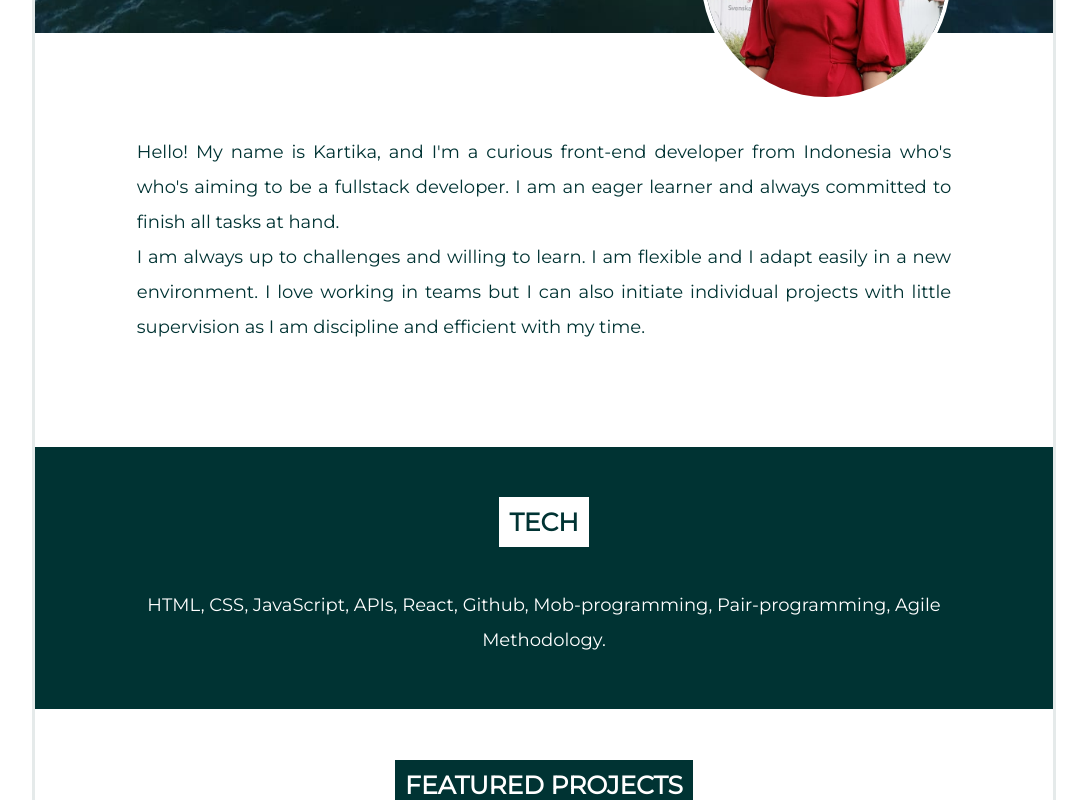
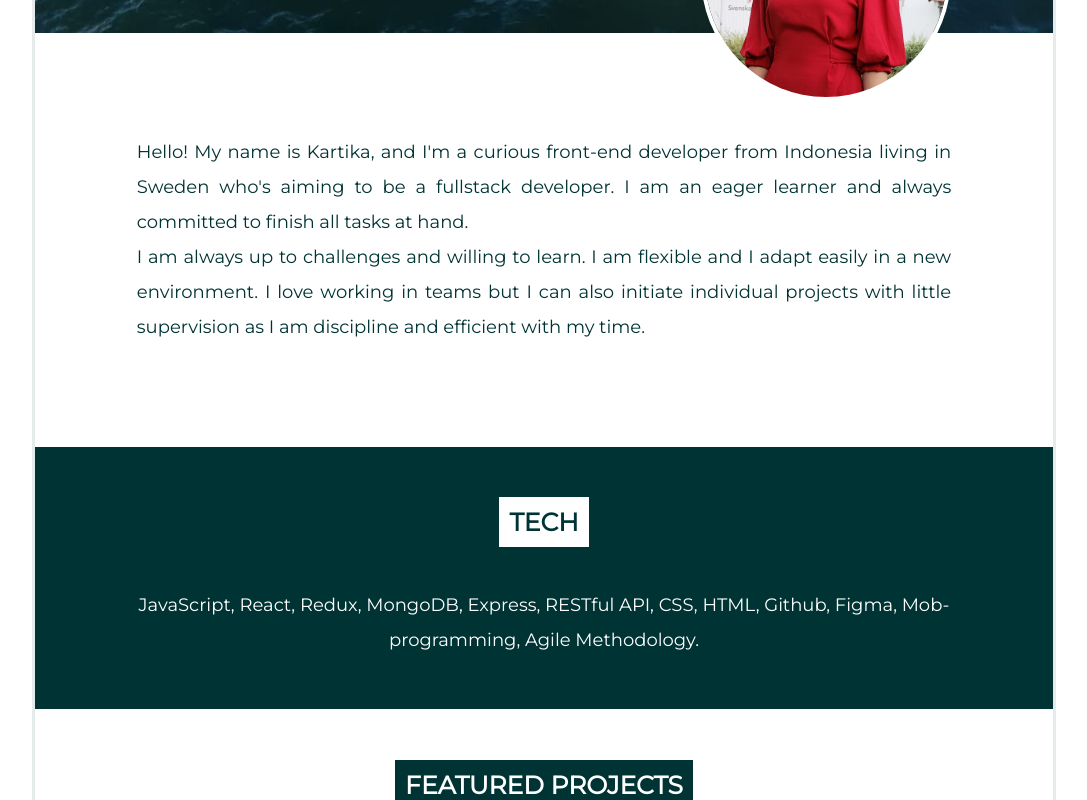
Before and after one commit to Technigo/project-react-portfolio, a React (Create React App) app: page / in a window 1280 px wide. Shown: the part 420-1220 px from the top of the page, without its empty margins (96-1183 px from the left). Built offline with nearby package versions, Linux system fonts and the light colour scheme.

Commit message:
cleaned up codes duplicate

```diff
--- a/src/components/Footer.js
+++ b/src/components/Footer.js
@@ -19,11 +19,7 @@ export const FooterWrapper = styled(Wrapper)`
   background: linear-gradient(180deg, #003333, #001F1F, #001515);
   padding-top: 20%;
 
-  @media (min-width: 668px) and (max-width: 1023px) {
-    padding-top: 10%;
-  }
-
-  @media (min-width: 1024px){
+  @media (min-width: 668px){
     padding-top: 10%;
   }
 `
--- a/src/components/GlobalStyles.js
+++ b/src/components/GlobalStyles.js
@@ -42,11 +42,7 @@ export const GridWrapper = styled.section`
   display: grid;
   grid-template-columns: 100%;
 
-  @media (min-width: 668px) and (max-width: 1023px){
-    grid-template-columns: 50% 50%;
-  }
-
-  @media (min-width: 1024px){
+  @media (min-width: 668px){
     grid-template-columns: 50% 50%;
   }
 
@@ -179,13 +175,7 @@ export const Tags = styled.div`
     font-size: 10px;
     }
 
-  @media (min-width: 600px) and (max-width: 1023px){
-    p{
-      font-size: 12px;
-    }
-  }
-
-  @media (min-width: 1024px){
+  @media (min-width: 600px){
     p{
       font-size: 12px;
     }
--- a/src/components/Header.js
+++ b/src/components/Header.js
@@ -44,11 +44,7 @@ const HeaderContainer = styled.header`
   background-size: cover;
   position: relative;
 
-  @media (min-width: 668px) and (max-width: 1023px){
-    height: 450px;
-  }
-
-  @media (min-width: 1024px){
+  @media (min-width: 668px){
     height: 450px;
   }
 `
--- a/src/components/Introduction.js
+++ b/src/components/Introduction.js
@@ -6,8 +6,8 @@ export const Introduction = () => {
   return (
     <IntroductionWrapper primary>
       <MainText primary>Hello! My name is Kartika,
-        and I&apos;m a curious front-end developer from Indonesia
-        who&apos;s who&apos;s aiming to be a fullstack developer.
+        and I&apos;m a curious front-end developer from Indonesia living in Sweden
+        who&apos;s aiming to be a fullstack developer.
         I am an eager learner and always committed to finish all tasks at hand.
       </MainText>
       <MainText primary>I am always up to challenges and willing to learn.
@@ -24,11 +24,7 @@ const IntroductionWrapper = styled(Wrapper)`
   text-align: justify;
 
 
-  @media (min-width: 668px) and (max-width: 1023px){
-    padding: 10%;
-  }
-
-  @media (min-width: 1024px){
+  @media (min-width: 668px){
     padding: 10%;
   }
 `
--- a/src/components/OtherProjects.js
+++ b/src/components/OtherProjects.js
@@ -41,11 +41,7 @@ export const OtherProjects = () => {
 const OtherProjectsContainer = styled.div`
   padding-top: 10%;
 
-  @media (min-width: 668px) and (max-width: 1023px){
-    padding-top: 5%;
-    }
-
-  @media (min-width: 1024px){
+  @media (min-width: 668px){
     padding-top: 5%;
     }
 `
--- a/src/components/Skills.js
+++ b/src/components/Skills.js
@@ -15,7 +15,8 @@ export const Skills = () => {
           <SkillName primary>APIs</SkillName>
           <SkillName primary>React</SkillName>
           <SkillName primary>Redux</SkillName>
-          <SkillName primary>🔜MongoDB</SkillName>
+          <SkillName primary>Express</SkillName>
+          <SkillName primary>MongoDB</SkillName>
         </SkillsList>
         <SkillsList>
           <OverlinedHeading>TOOLBOX</OverlinedHeading>
@@ -24,16 +25,17 @@ export const Skills = () => {
           <SkillName primary>Figma</SkillName>
           <SkillName primary>Canva</SkillName>
           <SkillName primary>Slack</SkillName>
+          <SkillName primary>Netlify</SkillName>
           <SkillName primary>Google Cloud</SkillName>
           <SkillName primary>Stack Overflow</SkillName>
         </SkillsList>
         <SkillsList>
           <OverlinedHeading>MORE</OverlinedHeading>
-          <SkillName primary>Pair-Programming</SkillName>
-          <SkillName primary>Mob-Programming</SkillName>
           <SkillName primary>Responsive Design</SkillName>
           <SkillName primary>Agile Methodology</SkillName>
+          <SkillName primary>Mob Programming</SkillName>
           <SkillName primary>Indonesian</SkillName>
+          <SkillName primary>Swedish</SkillName>
         </SkillsList>
       </SkillsContainer>
     </Wrapper>
@@ -41,17 +43,14 @@ export const Skills = () => {
 }
 
 const SkillsContainer = styled.div`
-  display: flex;
-  flex-direction: column;
+  display: grid;
+  grid-template-columns: 1fr;
   margin: 5% 0 0 0;
 
-  @media (min-width: 668px) and (max-width: 1023px){
-    flex-direction: row;
+  @media (min-width: 668px){
+    grid-template-columns: repeat(3, 1fr);
   }
 
-  @media (min-width: 1024px){
-    flex-direction: row;
-  }
 `
 
 const SkillsList = styled.div`
--- a/src/components/SocialMedia.js
+++ b/src/components/SocialMedia.js
@@ -54,12 +54,9 @@ margin-top: 10%;
     filter: invert(1);
   }
 
-  @media (min-width: 600px) and (max-width: 1023px) {
+  @media (min-width: 600px){
     margin: 5% 10% 0 10%;
   }
-
-  @media (min-width: 1024px){
-    margin: 5% 10% 0 10%;
 `
 
 const SocialMediaLink = styled(IconLink)`
@@ -103,4 +100,5 @@ const SocialMediaLink = styled(IconLink)`
     padding: 5px;
     color: #003333;
    }
+  }
 `
--- a/src/components/TechSkills.js
+++ b/src/components/TechSkills.js
@@ -7,9 +7,8 @@ export const TechSkills = () => {
   return (
     <Wrapper>
       <SectionTitle>TECH</SectionTitle>
-      <TechSkillsName>HTML, CSS,
-      JavaScript, APIs, React, Github, Mob-programming, Pair-programming,
-        Agile Methodology.
+      <TechSkillsName>JavaScript, React, Redux, MongoDB, Express, RESTful API, CSS, HTML,
+      Github, Figma, Mob-programming, Agile Methodology.
       </TechSkillsName>
     </Wrapper>
   )
```
